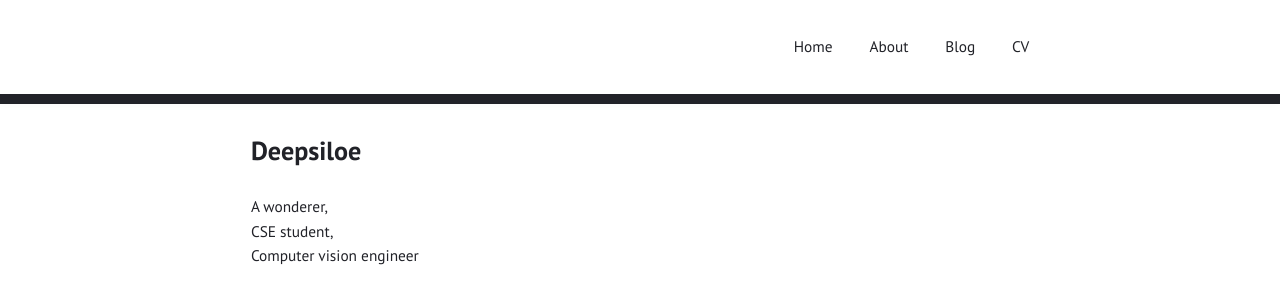
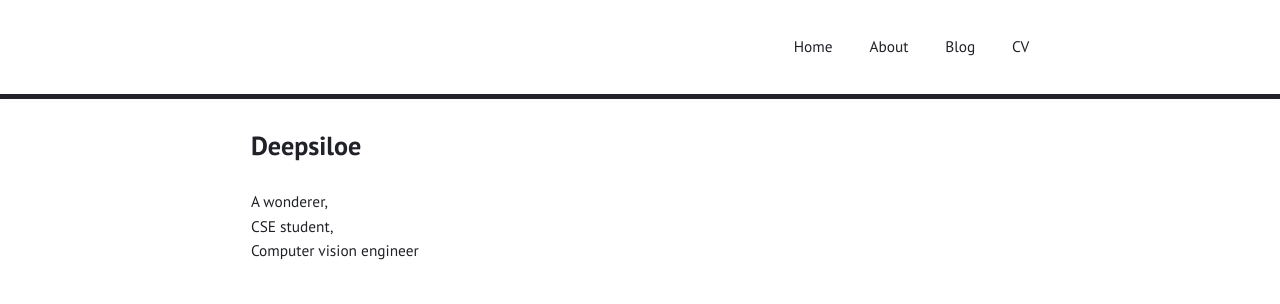
Before and after one commit to deepsiloe/deepsiloe.github.io, a Jekyll site: the page built from index.html, in a window 1280 px wide. Shown: the top 304 px of the page. Built offline with Jekyll 4.4.1, drawn with Linux system fonts in a browser that asks for light colours.

Commit message:
few minor changes

```diff
--- a/assets/css/index.sass
+++ b/assets/css/index.sass
@@ -18,7 +18,7 @@ body > header
 
 body > header
   box-shadow: 0 0 .6em rgba($dark, 0.04)
-  border-bottom: 10px solid
+  border-bottom: 5px solid
 
 {% endif %}
 
```
Also changed, not shown: README.md.
